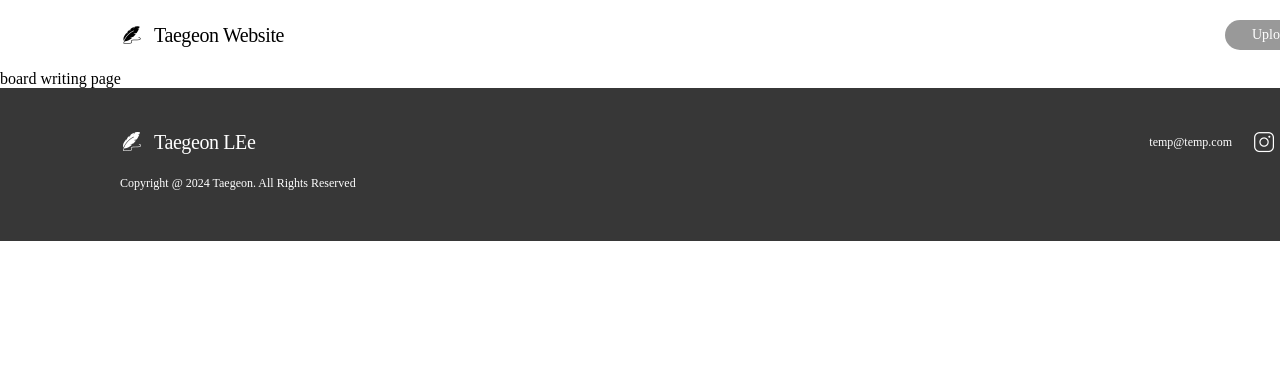
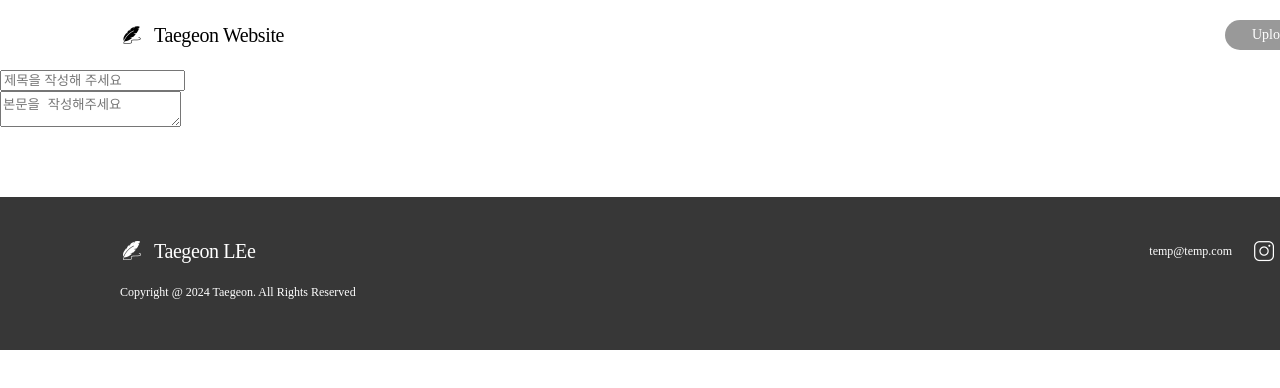
Before and after one commit to Taegeon/projectTBD, a React (Create React App) app in the folder board-front/: page /board/write in a window 1280 px wide. Shown: the top 388 px of the page. Built offline with nearby package versions, Linux system fonts and the light colour scheme; a web font is replaced by a local one.

Commit message:
39. board writing page structure

```diff
--- a/board-front/src/views/Board/Write/index.tsx
+++ b/board-front/src/views/Board/Write/index.tsx
@@ -1,8 +1,51 @@
-import React from 'react'
+import React, { useEffect, useRef, useState } from 'react'
+import { useBoardStore } from 'stores';
 import './style.css'
 
 export default function BoardWrite() {
+  const contentRef = useRef<HTMLTextAreaElement | null> (null);
+  const imageInputRef = useRef<HTMLInputElement | null> (null);
+
+  const {title, setTitle} = useBoardStore();
+  const {content, setContent} = useBoardStore();
+  const {boardImageFileList, setBoardImageFileList} = useBoardStore();
+  const {resetBoard} = useBoardStore();
+
+  const [imageUrls, setImageUrls] = useState<string[]>([]);
+
+  useEffect(() => {
+    resetBoard();
+  }, []);
+
+
   return (
-    <div>board writing page</div>
+    <div id='board-write-wrapper'>
+      <div className='board-write-container'>
+        <div className='board-write-box'>
+          <div className='board-write-title-box'>
+            <input className='board-write-title-input' type='text' placeholder='제목을 작성해 주세요' value={title}/>
+
+          </div>
+          <div className='divider'></div>
+          <div className='board-write-content-box'>
+            <textarea ref={contentRef} className='board-write-content-textarea' placeholder='본문을 작성해주세요' value={content}/>
+            <div className='icon-button'>
+              <div className='icon image-box-light-icon'></div>
+            </div>
+            <input ref={imageInputRef} type='file' accept='image/*' style={{display:'none'}}/>
+          </div>
+
+          <div className='board-write-images-box'>
+            <div className='board-write-image-box'>
+              <img className='board-write-image'/>
+              <div className='icon-button image-close'>
+                <div className='icon close-icon'></div>
+              </div>
+            </div>
+          </div>
+
+        </div>
+      </div>
+    </div>
   )
 }
```
